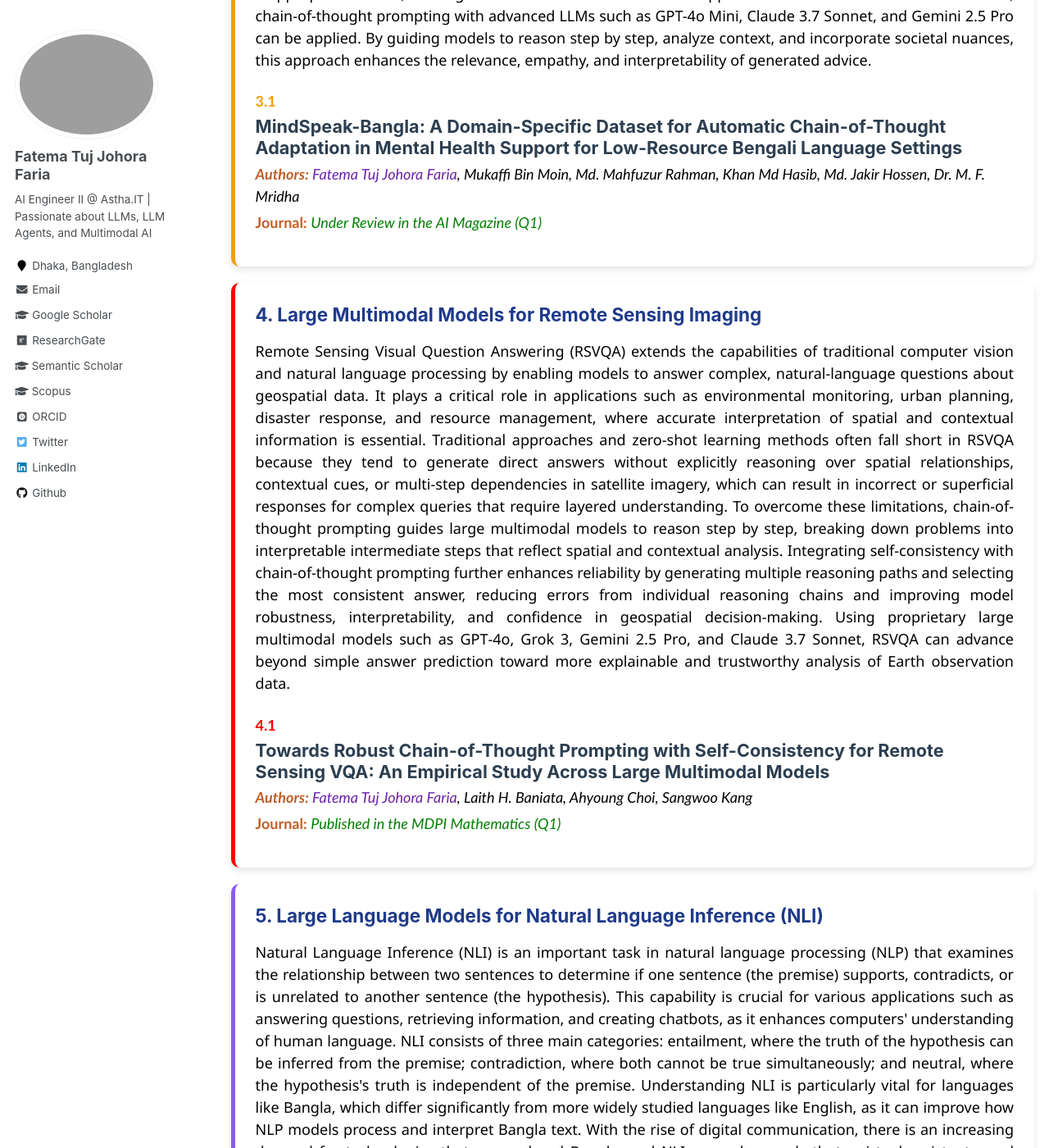
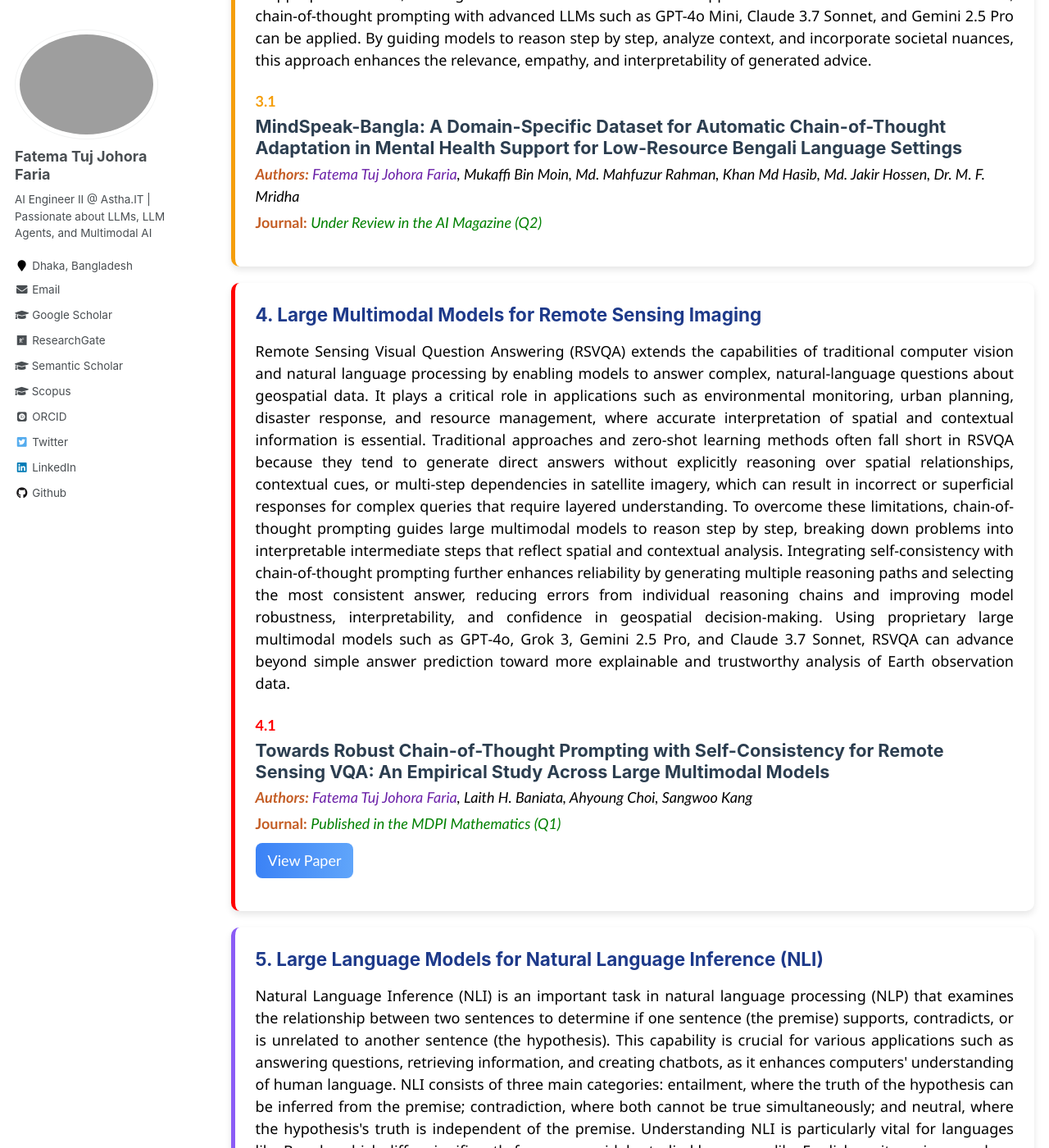
Before and after one commit to fatemafaria142/fatemafaria142.github.io, a Jekyll site: the page built from _pages/research.md, in a window 1280 px wide and 1400 px high, scrolled down 2439 px. Shown: the whole window at 82% size. Built offline with Jekyll 4.4.1, drawn with Linux system fonts in a browser that asks for light colours; some web fonts are replaced.

Commit message:
Update Research

```diff
--- a/_pages/research.md
+++ b/_pages/research.md
@@ -65,7 +65,7 @@
       <span style="color: #f59e0b; font-weight: bold;">3.1 </span>
       <h3 style="color: #2c3e50; font-size: 1.2em; margin: 5px 0;">MindSpeak-Bangla: A Domain-Specific Dataset for Automatic Chain-of-Thought Adaptation in Mental Health Support for Low-Resource Bengali Language Settings</h3>
       <p style="font-style: italic; margin: 5px 0;"><strong style="color: #c45d25;">Authors:</strong> <span style="color: #6b21a8;">Fatema Tuj Johora Faria</span>, Mukaffi Bin Moin, Md. Mahfuzur Rahman, Khan Md Hasib, Md. Jakir Hossen, Dr. M. F. Mridha</p>
-      <p style="color: green; margin: 5px 0;"><strong style="color: #c45d25;">Journal:</strong> <em>Under Review in the AI Magazine (Q1)</em></p>
+      <p style="color: green; margin: 5px 0;"><strong style="color: #c45d25;">Journal:</strong> <em>Under Review in the AI Magazine (Q2)</em></p>
     </div>
   </div>
 
@@ -79,6 +79,7 @@
       <h3 style="color: #2c3e50; font-size: 1.2em; margin: 5px 0;">Towards Robust Chain-of-Thought Prompting with Self-Consistency for Remote Sensing VQA: An Empirical Study Across Large Multimodal Models</h3>
       <p style="font-style: italic; margin: 5px 0;"><strong style="color: #c45d25;">Authors:</strong> <span style="color: #6b21a8;">Fatema Tuj Johora Faria</span>, Laith H. Baniata, Ahyoung Choi, Sangwoo Kang</p>
      <p style="color: green; margin: 5px 0;"><strong style="color: #c45d25;">Journal:</strong> <em>Published in the MDPI Mathematics (Q1)</em></p>
+     <a href="https://www.mdpi.com/2227-7390/13/18/3046" style="display: inline-block; background: linear-gradient(to right, #3b82f6, #60a5fa); color: white; padding: 8px 15px; border-radius: 8px; text-decoration: none; margin-top: 5px; transition: background 0.3s ease;">View Paper</a>
     </div>
   </div>
 
@@ -128,6 +129,7 @@
       <h3 style="color: #2c3e50; font-size: 1.2em; margin: 5px 0;">BanglaCalamityMMD: A Comprehensive Benchmark Dataset for Multimodal Disaster Identification in the Low-Resource Bangla Language</h3>
       <p style="font-style: italic; margin: 5px 0;"><strong style="color: #c45d25;">Authors:</strong> <span style="color: #6b21a8;">Fatema Tuj Johora Faria</span>, Mukaffi Bin Moin, Busra Kamal Rafa, Swarnajit Saha, Md. Mahfuzur Rahman, Khan Md Hasib, M. F. Mridha</p>
       <p style="color: green; margin: 5px 0;"><strong style="color: #c45d25;">Journal:</strong> <em>Published in the International Journal of Disaster Risk Reduction (Q1)</em></p>
+       <a href="https://www.sciencedirect.com/science/article/pii/S2212420925006247" style="display: inline-block; background: linear-gradient(to right, #10b981, #34d399); color: white; padding: 8px 15px; border-radius: 8px; text-decoration: none; margin-top: 5px; transition: background 0.3s ease;">View Paper</a>
     </div>
     <div class="paper" style="margin: 15px 0; font-family: 'Trebuchet MS', sans-serif; color: black;">
       <span style="color: #10b981; font-weight: bold;">6.5 </span>
```
